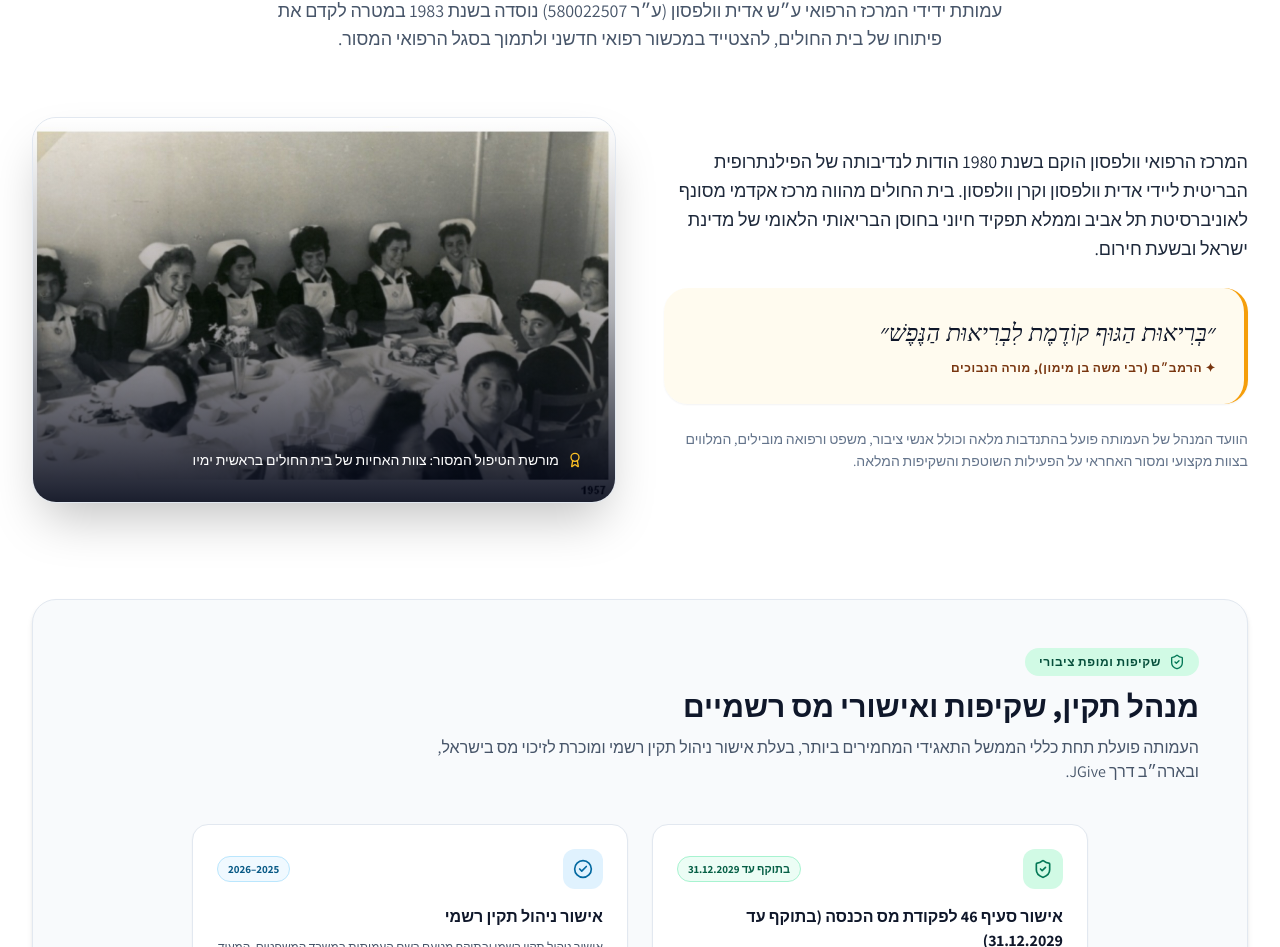
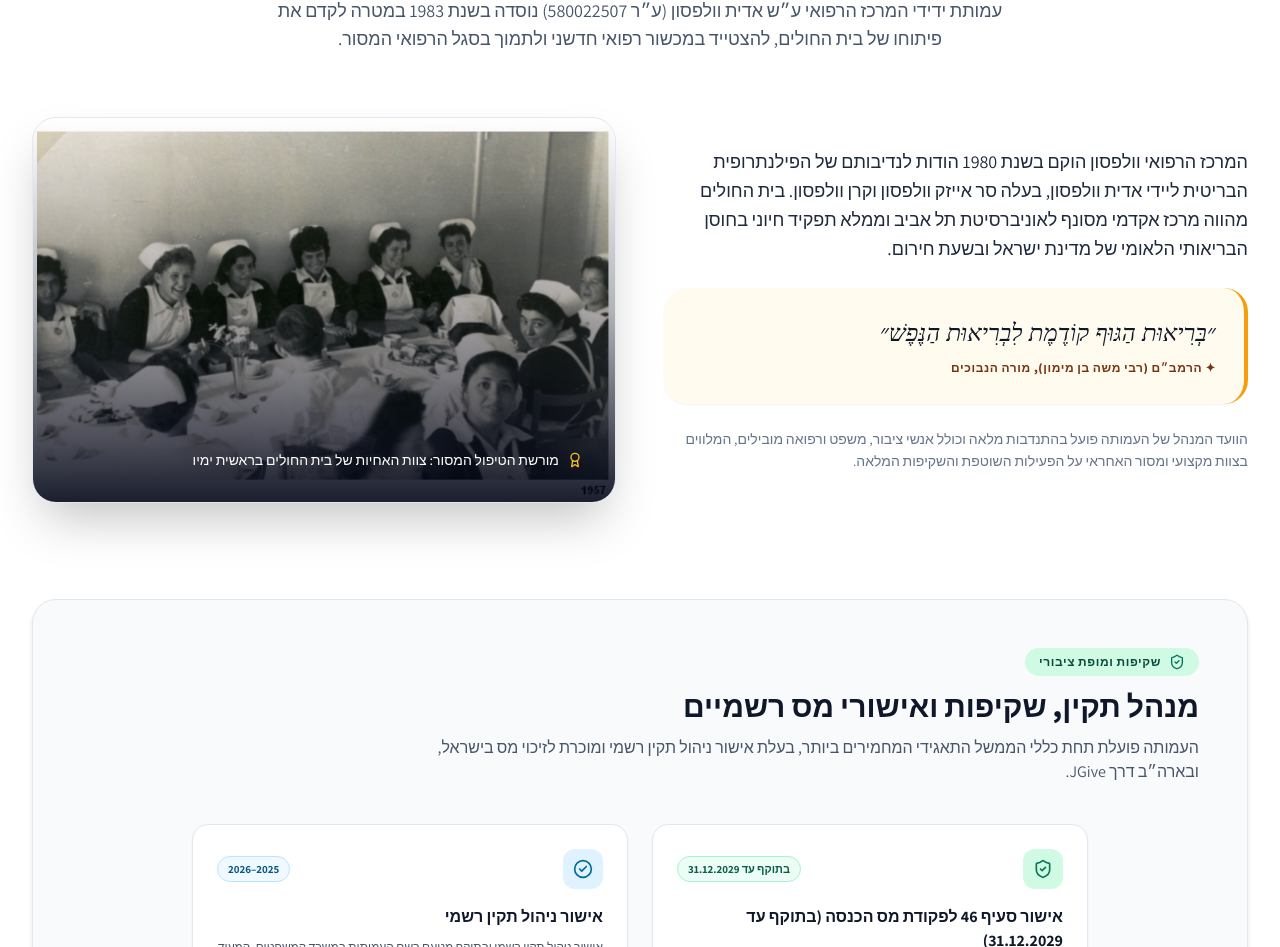
Before and after one commit to isaacbeeri/wolfsonfriends, a React (Vite) app: page / in a window 1280 px wide. Shown: the part 6089-7036 px from the top of the page. Built offline with nearby package versions, Linux system fonts and the light colour scheme.

Commit message:
feat: add Sir Isaac Wolfson alongside Lady Edith Wolfson in about.p1

```diff
--- a/src/data/translations/de.js
+++ b/src/data/translations/de.js
@@ -128,7 +128,7 @@ export const de = {
     "badge": "Über Uns & Vorstand",
     "title": "Über die Gesellschaft der Freunde des Edith Wolfson Medical Centers",
     "lead": "Die Gesellschaft der Freunde des Edith Wolfson Medical Centers (Verein #580022507) wurde 1983 gegründet, um den Ausbau der Klinik, modernste Gerätetechnik und das engagierte medizinische Personal zu fördern.",
-    "p1": "Gegründet im Jahr 1980 durch die visionäre Philanthropie von Lady Edith Wolfson und der Wolfson Foundation, ist das Klinikum akademisches Lehrkrankenhaus der Universität Tel Aviv und bildet ein zentrales Rückgrat der nationalen Notfall- und Krisenvorsorge.",
+    "p1": "Gegründet im Jahr 1980 durch die visionäre Philanthropie von Lady Edith Wolfson, ihres Ehemanns Sir Isaac Wolfson und der Wolfson Foundation, ist das Klinikum akademisches Lehrkrankenhaus der Universität Tel Aviv und bildet ein zentrales Rückgrat der nationalen Notfall- und Krisenvorsorge.",
     "quote": "„Das Wohl der Seele kann erst erlangt werden, wenn das des Körpers gesichert ist.“",
     "quoteAuthor": "Maimonides (Rambam), Führer der Unschlüssigen",
     "historyNote": "Der Vorstand der Vereinigung ist vollständig ehrenamtlich tätig und vereint führende Persönlichkeiten, unterstützt von einem engagierten professionellen Verwaltungsteam.",
--- a/src/data/translations/en.js
+++ b/src/data/translations/en.js
@@ -128,7 +128,7 @@ export const en = {
     "badge": "About & Leadership",
     "title": "About the Friends of Edith Wolfson Medical Center",
     "lead": "The Society of Friends of the Edith Wolfson Medical Center (Registered Amutah #580022507) was established in 1983 to advance hospital development, acquire state-of-the-art medical technology, and support compassionate clinical staff.",
-    "p1": "Founded in 1980 through the visionary philanthropy of British benefactor Lady Edith Wolfson and the Wolfson Foundation, the hospital serves as an academic teaching medical center affiliated with Tel Aviv University and stands as a pivotal pillar in Israel’s civil resilience and emergency preparedness.",
+    "p1": "Founded in 1980 through the visionary philanthropy of British benefactor Lady Edith Wolfson, her husband Sir Isaac Wolfson, and the Wolfson Foundation, the hospital serves as an academic teaching medical center affiliated with Tel Aviv University and stands as a pivotal pillar in Israel’s civil resilience and emergency preparedness.",
     "quote": "“The wellbeing of the soul can only be obtained after that of the body has been secured.”",
     "quoteAuthor": "Maimonides (Rambam), The Guide for the Perplexed",
     "historyNote": "The association's Board of Directors serves entirely on a voluntary basis, comprising prominent civic, legal, and medical figures, supported by dedicated professional administrative staff.",
--- a/src/data/translations/fr.js
+++ b/src/data/translations/fr.js
@@ -128,7 +128,7 @@ export const fr = {
     "badge": "L'Association & Gouvernance",
     "title": "À Propos des Amis du Centre Médical Edith Wolfson",
     "lead": "L'Association des Amis du Centre Médical Edith Wolfson (Amouta #580022507) a été fondée en 1983 pour accélérer la modernisation de l'hôpital, équiper les services en matériel de haute technologie et soutenir les équipes médicales dévouées.",
-    "p1": "Inauguré en 1980 grâce à la vision de Lady Edith Wolfson et de la Fondation Wolfson de Londres, le centre hospitalier universitaire est affilié à la Faculté de Médecine de l'Université de Tel Aviv et joue un rôle de premier plan dans la résilience civile nationale.",
+    "p1": "Inauguré en 1980 grâce à la générosité de la philanthrope britannique Lady Edith Wolfson, de son époux Sir Isaac Wolfson et de la Fondation Wolfson, le centre hospitalier universitaire est affilié à la Faculté de Médecine de l'Université de Tel Aviv et joue un rôle de premier plan dans la résilience civile nationale.",
     "quote": "« Le bien-être de l'âme ne peut être atteint qu'après avoir assuré celui du corps. »",
     "quoteAuthor": "Maïmonide (Rambam), Le Guide des Égarés",
     "historyNote": "Le conseil d'administration œuvre à titre entièrement bénévole, réunissant des personnalités du monde civil, juridique et médical, appuyé par une équipe administrative professionnelle dévouée.",
--- a/src/data/translations/he.js
+++ b/src/data/translations/he.js
@@ -128,7 +128,7 @@ export const he = {
     "badge": "העמותה והנהגתה",
     "title": "אודות עמותת ידידי המרכז הרפואי ע״ש אדית וולפסון",
     "lead": "עמותת ידידי המרכז הרפואי ע״ש אדית וולפסון (ע״ר 580022507) נוסדה בשנת 1983 במטרה לקדם את פיתוחו של בית החולים, להצטייד במכשור רפואי חדשני ולתמוך בסגל הרפואי המסור.",
-    "p1": "המרכז הרפואי וולפסון הוקם בשנת 1980 הודות לנדיבותה של הפילנתרופית הבריטית ליידי אדית וולפסון וקרן וולפסון. בית החולים מהווה מרכז אקדמי מסונף לאוניברסיטת תל אביב וממלא תפקיד חיוני בחוסן הבריאותי הלאומי של מדינת ישראל ובשעת חירום.",
+    "p1": "המרכז הרפואי וולפסון הוקם בשנת 1980 הודות לנדיבותם של הפילנתרופית הבריטית ליידי אדית וולפסון, בעלה סר אייזק וולפסון וקרן וולפסון. בית החולים מהווה מרכז אקדמי מסונף לאוניברסיטת תל אביב וממלא תפקיד חיוני בחוסן הבריאותי הלאומי של מדינת ישראל ובשעת חירום.",
     "quote": "״בְּרִיאוּת הַגּוּף קוֹדֶמֶת לִבְרִיאוּת הַנֶּפֶשׁ״",
     "quoteAuthor": "הרמב״ם (רבי משה בן מימון), מורה הנבוכים",
     "historyNote": "הוועד המנהל של העמותה פועל בהתנדבות מלאה וכולל אנשי ציבור, משפט ורפואה מובילים, המלווים בצוות מקצועי ומסור האחראי על הפעילות השוטפת והשקיפות המלאה.",
```
